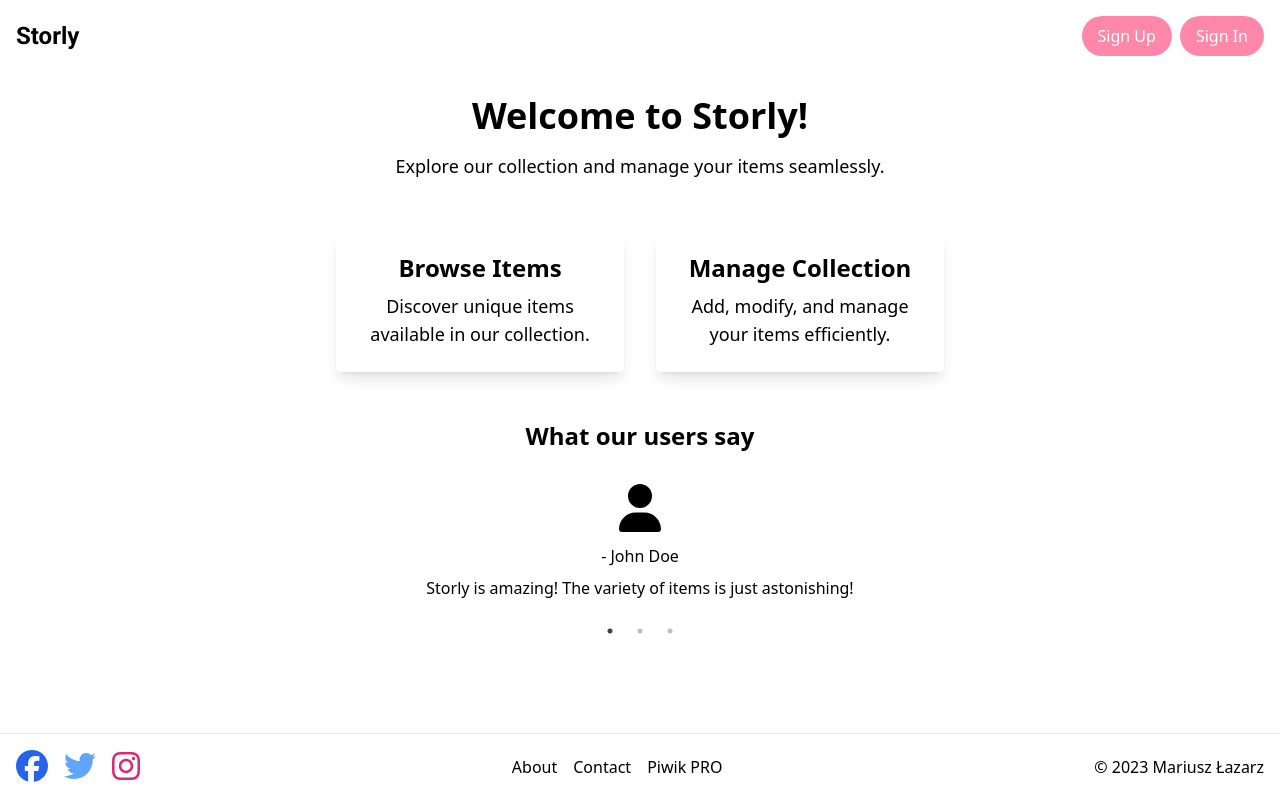
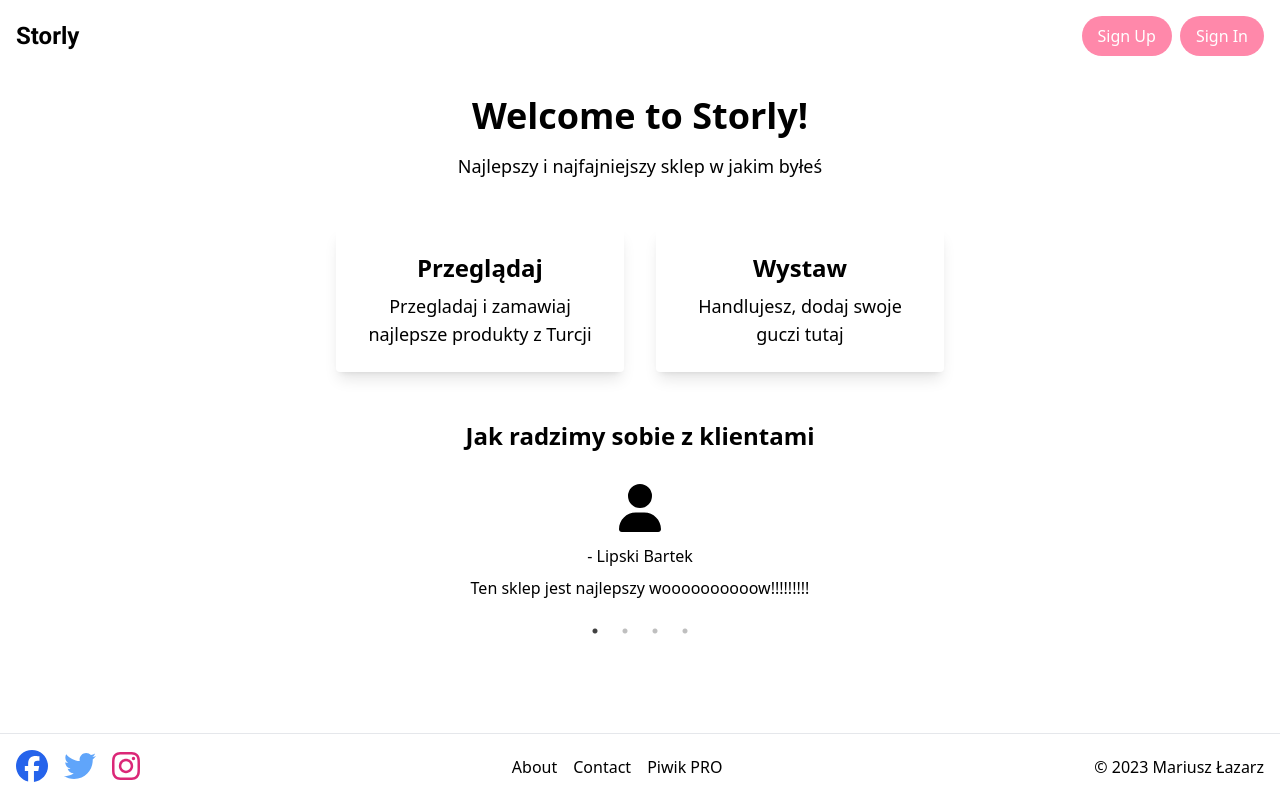
Before and after one commit to Mariusz-Lazarz/Storly, a React (Create React App) app: page / in a window 1280 px wide. Built offline with nearby package versions, Linux system fonts and the light colour scheme; no server answers; what @piwikpro/react-piwik-pro would draw is missing.

Commit message:
adjusting some titles and reviews

```diff
--- a/src/components/HomePage.js
+++ b/src/components/HomePage.js
@@ -8,28 +8,28 @@ function HomePage() {
       <div className="text-center">
         <h1 className="text-4xl font-bold mb-4">Welcome to Storly!</h1>
         <p className="text-lg mb-8">
-          Explore our collection and manage your items seamlessly.
+          Najlepszy i najfajniejszy sklep w jakim byłeś
         </p>
         <div className="flex flex-wrap justify-center">
           <Link to="/store" className="m-4 no-underline">
             <div className="p-6 bg-white rounded shadow-lg w-72 hover:bg-gray-100">
-              <h2 className="text-2xl font-bold mb-2">Browse Items</h2>
+              <h2 className="text-2xl font-bold mb-2">Przeglądaj</h2>
               <p className="text-lg">
-                Discover unique items available in our collection.
+                Przegladaj i zamawiaj najlepsze produkty z Turcji
               </p>
             </div>
           </Link>
           <Link to="/add" className="m-4 no-underline">
             <div className="p-6 bg-white rounded shadow-lg w-72 hover:bg-gray-100">
-              <h2 className="text-2xl font-bold mb-2">Manage Collection</h2>
+              <h2 className="text-2xl font-bold mb-2">Wystaw</h2>
               <p className="text-lg">
-                Add, modify, and manage your items efficiently.
+                Handlujesz, dodaj swoje guczi tutaj
               </p>
             </div>
           </Link>
         </div>
         <div className="mt-8">
-          <h2 className="text-2xl font-bold mb-4">What our users say</h2>
+          <h2 className="text-2xl font-bold mb-4">Jak radzimy sobie z klientami</h2>
           <ReviewCarousel />
         </div>
       </div>
--- a/src/components/ReviewCarousel.js
+++ b/src/components/ReviewCarousel.js
@@ -17,16 +17,20 @@ function ReviewCarousel() {
   return (
     <Slider {...settings}>
       {renderSlide(
-        "Storly is amazing! The variety of items is just astonishing!",
-        "John Doe"
+        "Ten sklep jest najlepszy woooooooooow!!!!!!!!!",
+        "Lipski Bartek"
       )}
       {renderSlide(
-        "I love using Storly! It makes managing collections so easy!",
-        "Jane Smith"
+        "My tracking is working in GA but not in Piwik!!!!!!!!",
+        "Google Analytics"
       )}
       {renderSlide(
-        "The user interface is so friendly and intuitive. Highly recommended!",
-        "Michael Johnson"
+        "Swojego macbooka kupywalem wlasnie tutaj :OO !!!!!",
+        "Grucha"
+      )}
+      {renderSlide(
+        "Looker studtio a co to takiego? Nie polecam!",
+        "Loyal Customer"
       )}
     </Slider>
   );
```
